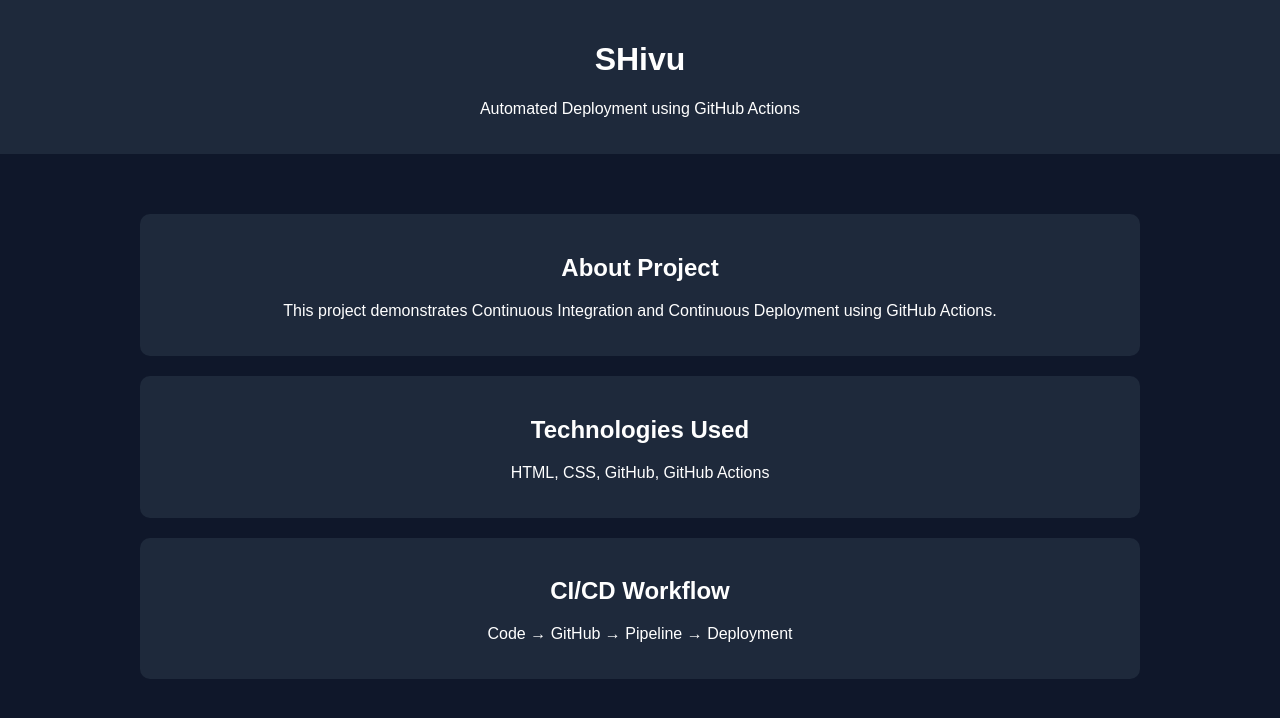
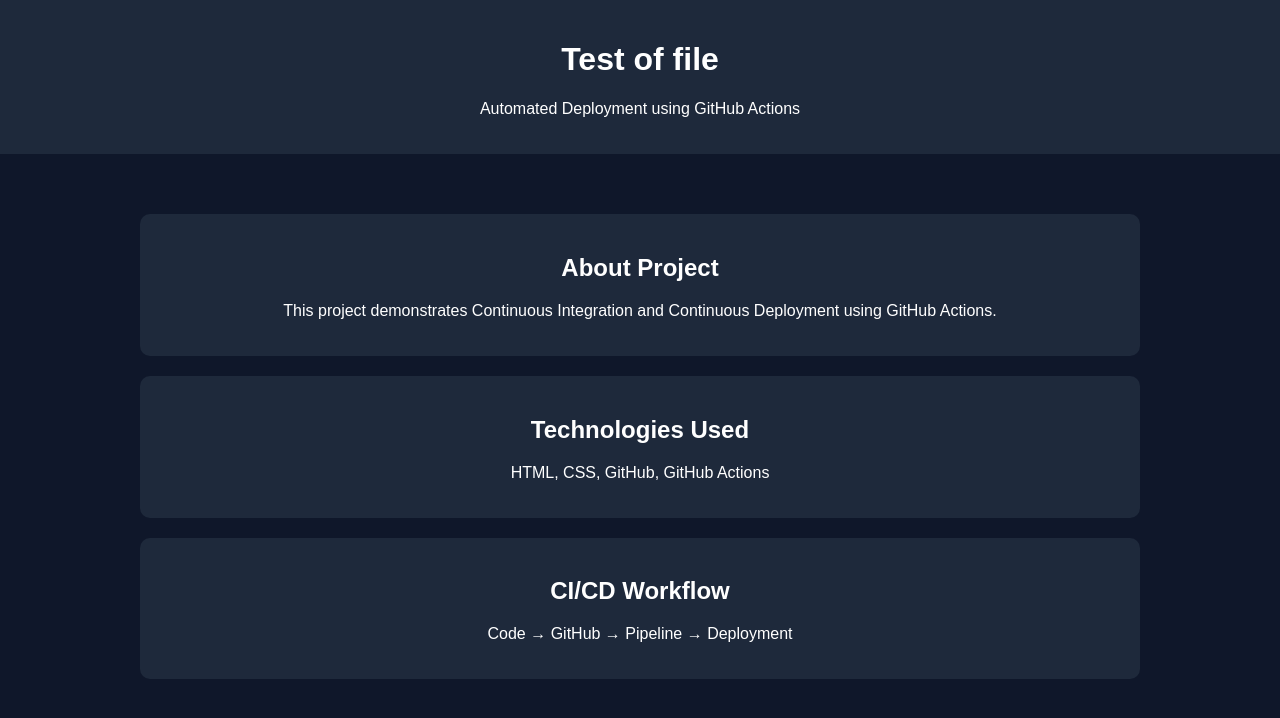
Before and after one commit to Shivu020303/ci-cd-project, a plain HTML site: page index.html in a window 1280 px wide. Drawn offline with Linux system fonts and the light colour scheme.

Commit message:
Update header title from 'SHivu' to 'Test of file'

```diff
--- a/index.html
+++ b/index.html
@@ -31,7 +31,7 @@
 <body>
 
 <header>
-    <h1>SHivu</h1>
+    <h1>Test of file</h1>
     <p>Automated Deployment using GitHub Actions</p>
 </header>
 
```
